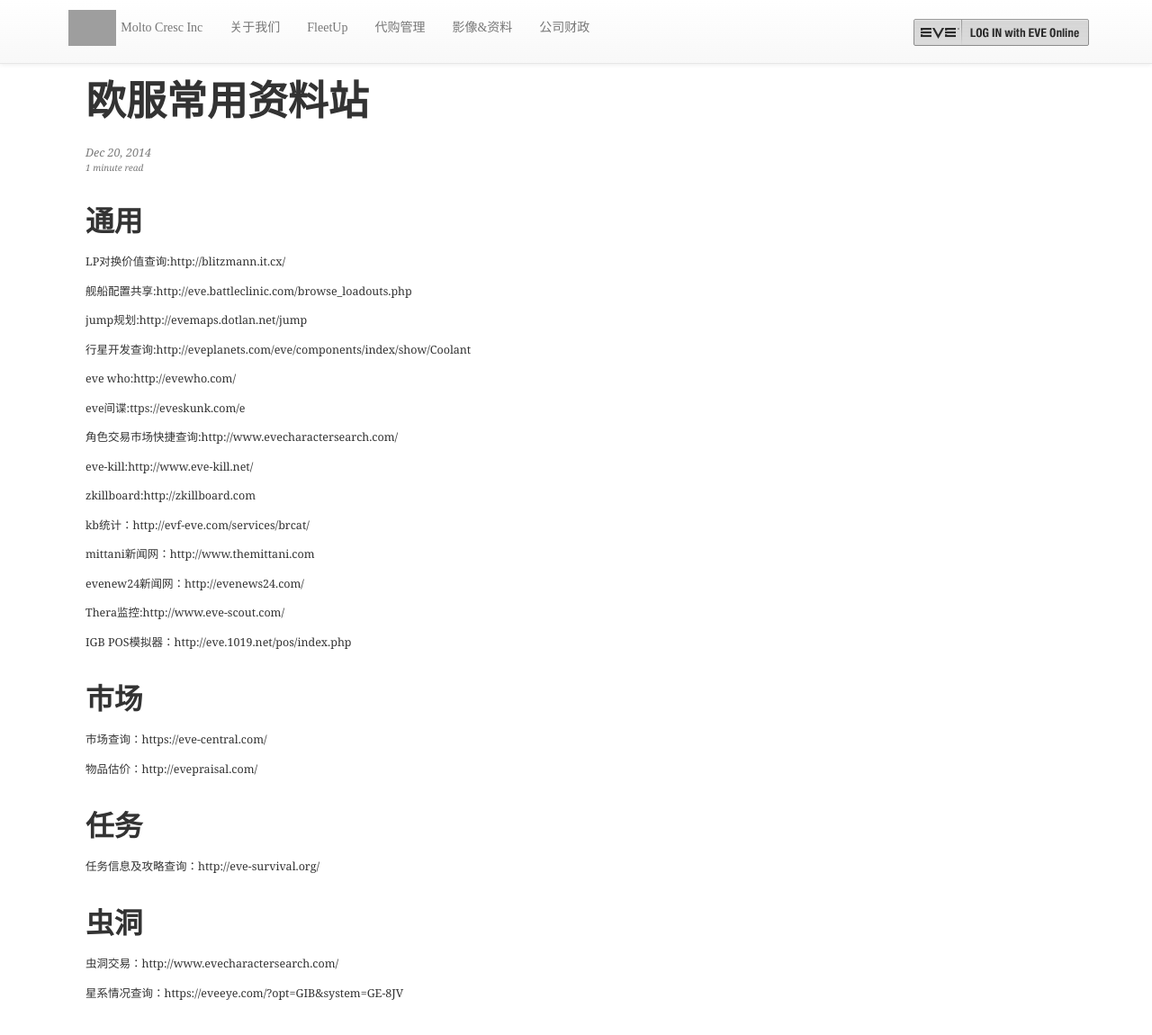
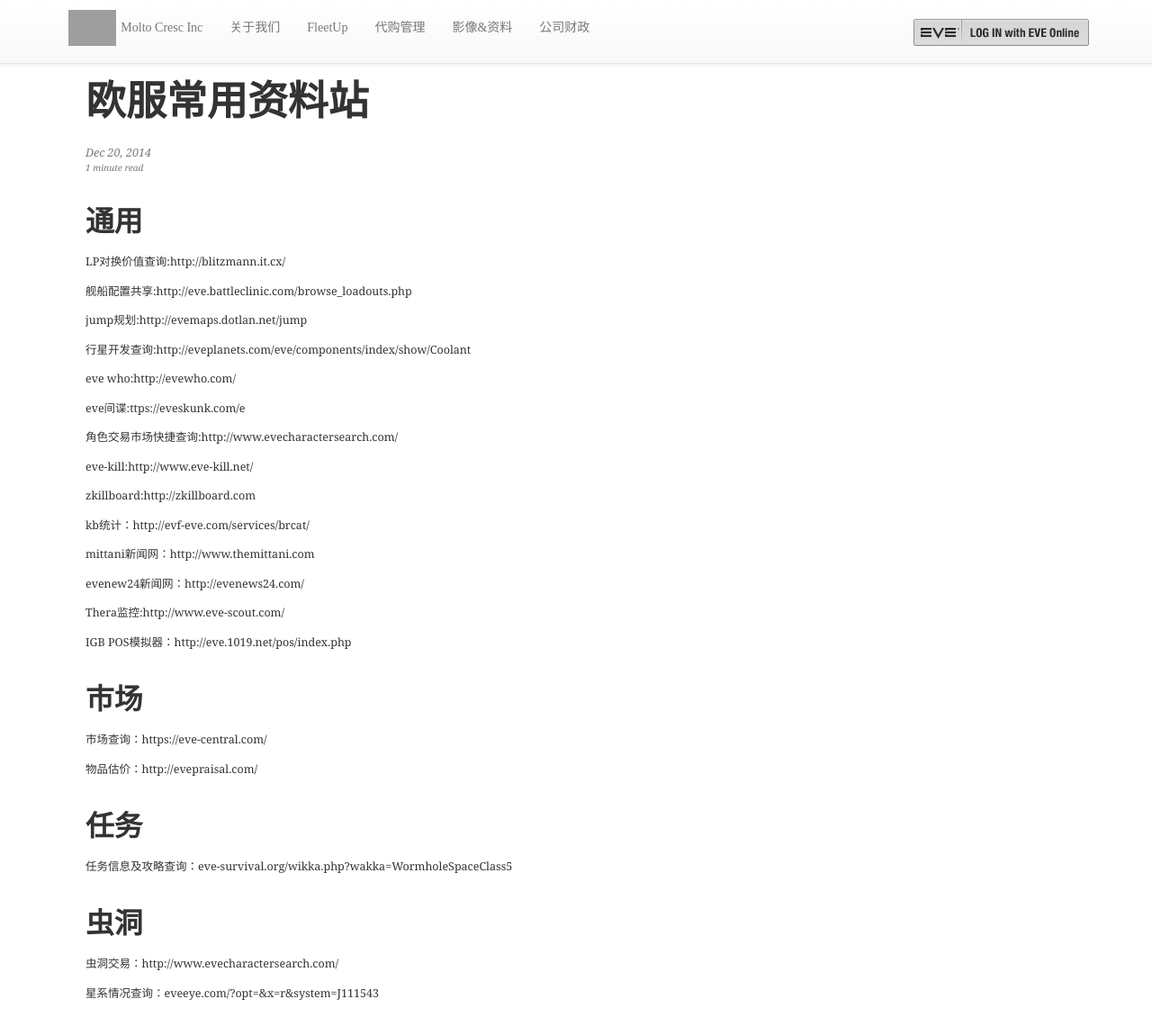
Before and after one commit to zhang98722/zhang98722.github.io, a Jekyll site: the page built from _posts/2014-12-20-useful-website.md, in a window 1280 px wide and 1285 px high. Shown: the top 1150 px of the window at 90% size. Built offline with Jekyll 4.4.1, drawn with Linux system fonts in a browser that asks for light colours; grey boxes are pictures that could not be loaded.

Commit message:
Update 2014-12-20-useful-website.md

```diff
--- a/_posts/2014-12-20-useful-website.md
+++ b/_posts/2014-12-20-useful-website.md
@@ -44,10 +44,10 @@
 
 ## 任务
 
-任务信息及攻略查询：http://eve-survival.org/
+任务信息及攻略查询：eve-survival.org/wikka.php?wakka=WormholeSpaceClass5
 
 ## 虫洞
 
 虫洞交易：http://www.evecharactersearch.com/
 
-星系情况查询：https://eveeye.com/?opt=GIB&system=GE-8JV
+星系情况查询：eveeye.com/?opt=&x=r&system=J111543
```
